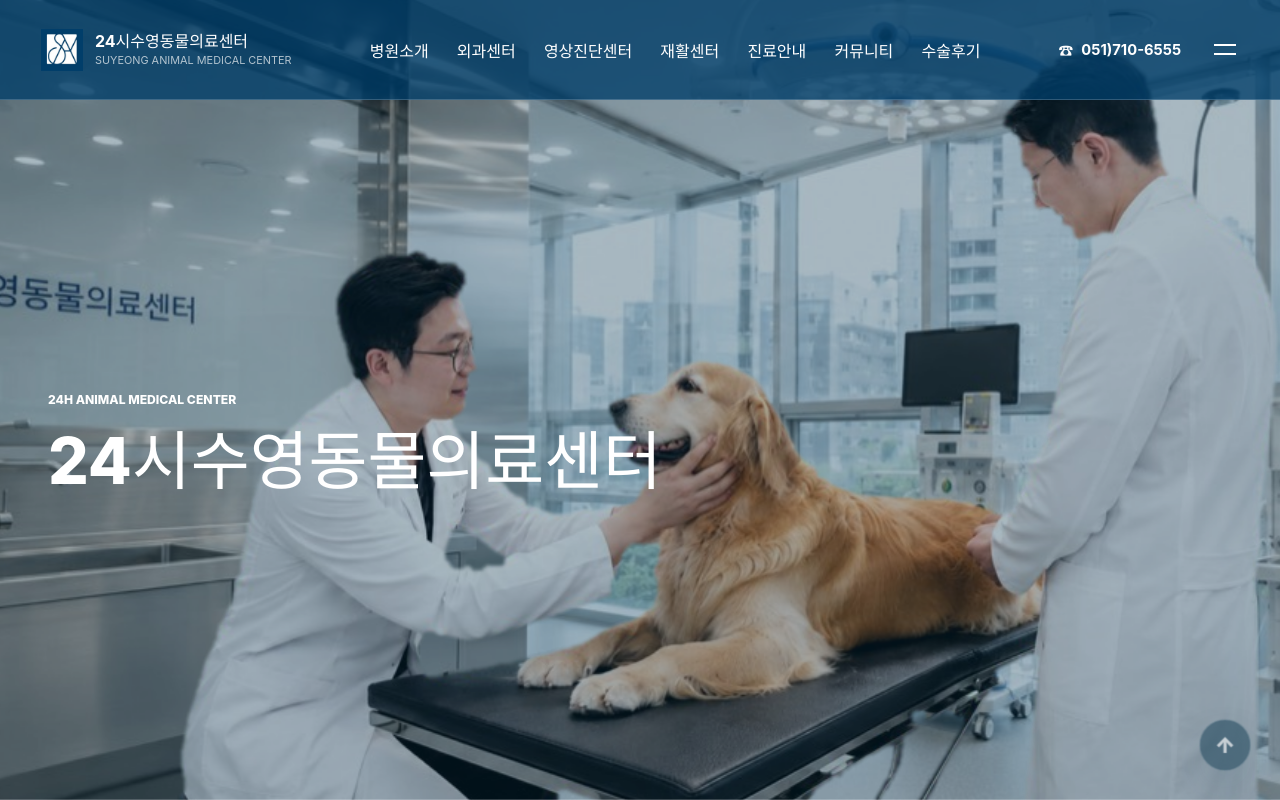
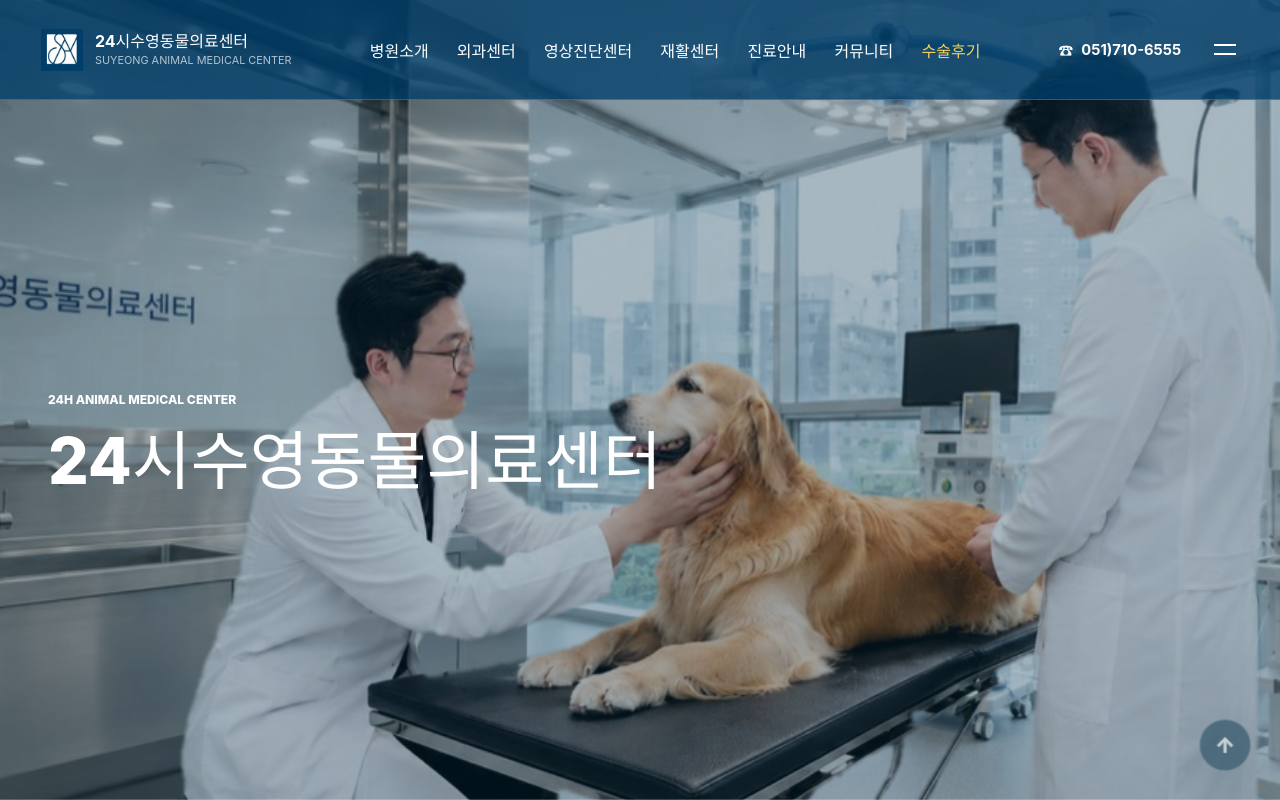
Before and after one commit to moon-jour/animal-hospital, a Next.js app: page / in a window 1280 px wide. Built offline with nearby package versions, Linux system fonts and the light colour scheme.

Commit message:
Highlight reviews link on home header

```diff
--- a/src/styles.css
+++ b/src/styles.css
@@ -230,6 +230,11 @@
   color: #00a99d;
 }
 
+.nav-links > ul > li > a[href="/reviews"],
+.nav-links > ul > li:hover > a[href="/reviews"] {
+  color: #f4d35e;
+}
+
 .sub-menu {
   position: absolute;
   top: 70px;
```
Also changed, not shown: 1 other file (tests, documents, lock files or other folders).
